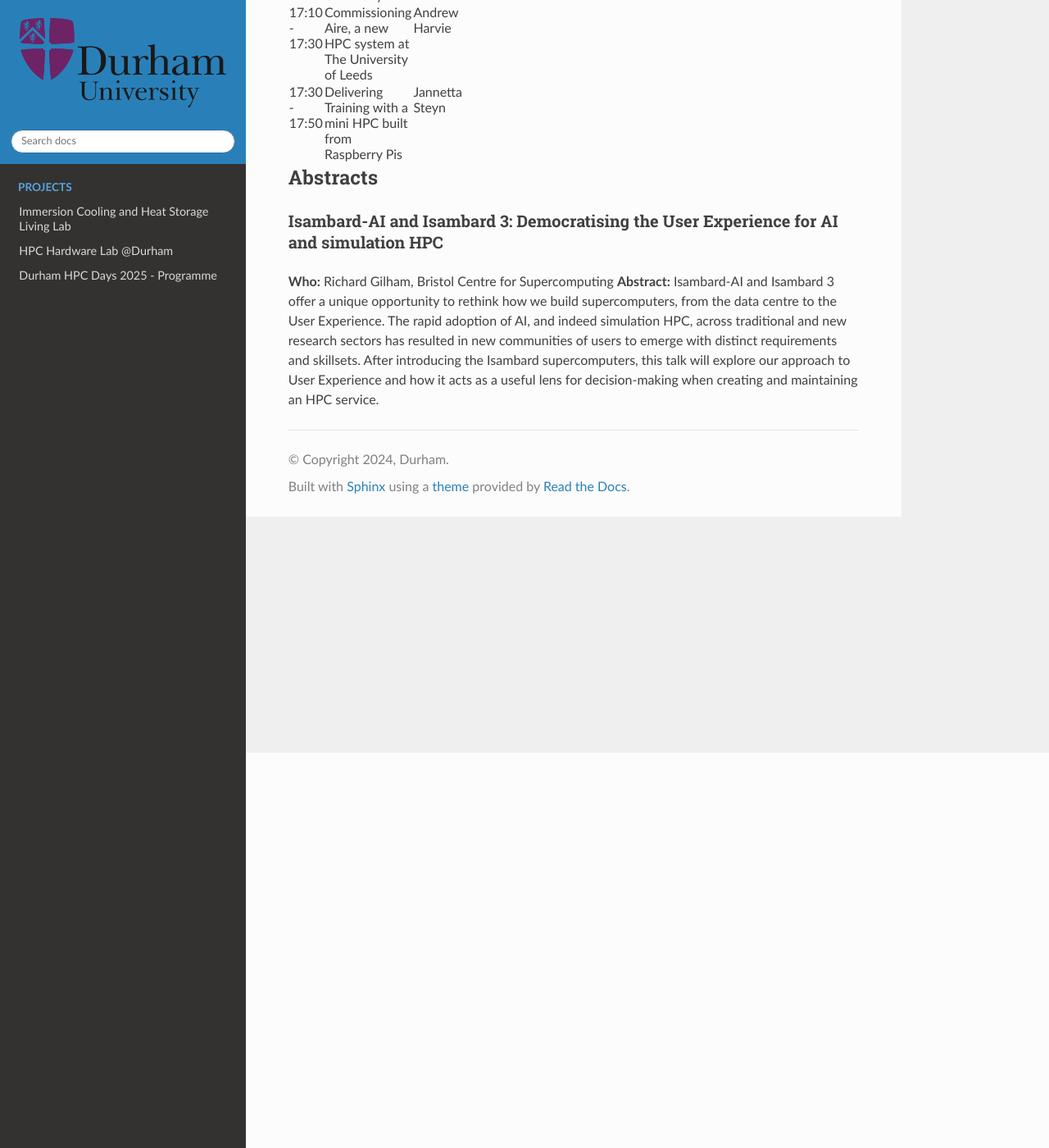
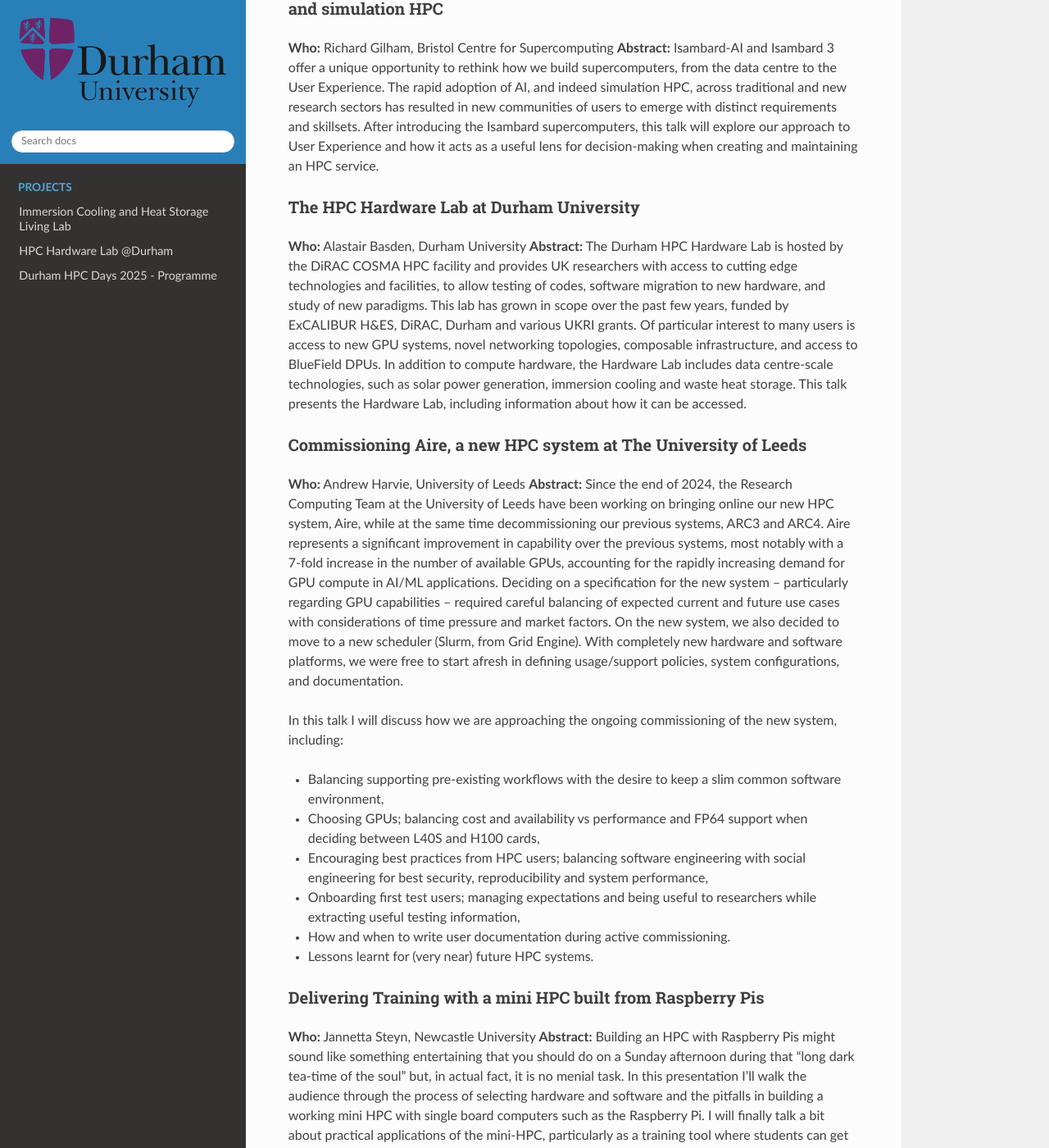
Before and after one commit to ilectra/durham, a Sphinx documentation site: the page built from docs/hpcdays/talks.md, in a window 1280 px wide and 1400 px high, scrolled down 482 px. Shown: the whole window at 82% size. Built offline with Sphinx 7.4.7 and the Read the Docs theme 3.1.0, drawn with Linux system fonts in a browser that asks for light colours; some of the changed text lies outside the part shown.

Commit message:
Update talks.md

```diff
--- a/docs/hpcdays/talks.md
+++ b/docs/hpcdays/talks.md
@@ -7,14 +7,14 @@
 <td><b>Time</b></td>
 <td><b>Talk</b></td>
 <td><b>Who</b></td>
-<td><b>Details</b></td>
+<td></td>
 </tr>
 
 <tr>
 <td>16:30 - 16:50</td>
 <td>Isambard-AI and Isambard 3: Democratising the User Experience for AI and simulation HPC</td>
 <td>Richard Gilham</td>
-<td>[here](https://durham.readthedocs.io/en/latest/hpcdays/talks.html#isambard-ai-and-isambard-3-democratising-the-user-experience-for-ai-and-simulation-hpc)</td>
+<td><a href="https://durham.readthedocs.io/en/latest/hpcdays/talks.html#isambard-ai-and-isambard-3-democratising-the-user-experience-for-ai-and-simulation-hpc">details</a></td>
 </tr>
 
 <tr>
@@ -44,3 +44,23 @@
 ### Isambard-AI and Isambard 3: Democratising the User Experience for AI and simulation HPC
 **Who:** Richard Gilham, Bristol Centre for Supercomputing
 **Abstract:** Isambard-AI and Isambard 3 offer a unique opportunity to rethink how we build supercomputers, from the data centre to the User Experience. The rapid adoption of AI, and indeed simulation HPC, across traditional and new research sectors has resulted in new communities of users to emerge with distinct requirements and skillsets. After introducing the Isambard supercomputers, this talk will explore our approach to User Experience and how it acts as a useful lens for decision-making when creating and maintaining an HPC service.
+
+### The HPC Hardware Lab at Durham University
+**Who:** Alastair Basden, Durham University
+**Abstract:** The Durham HPC Hardware Lab is hosted by the DiRAC COSMA HPC facility and provides UK researchers with access to cutting edge technologies and facilities, to allow testing of codes, software migration to new hardware, and study of new paradigms. This lab has grown in scope over the past few years, funded by ExCALIBUR H&ES, DiRAC, Durham and various UKRI grants. Of particular interest to many users is access to new GPU systems, novel networking topologies, composable infrastructure, and access to BlueField DPUs. In addition to compute hardware, the Hardware Lab includes data centre-scale technologies, such as solar power generation, immersion cooling and waste heat storage. This talk presents the Hardware Lab, including information about how it can be accessed.
+
+### Commissioning Aire, a new HPC system at The University of Leeds
+**Who:** Andrew Harvie, University of Leeds
+**Abstract:** Since the end of 2024, the Research Computing Team at the University of Leeds have been working on bringing online our new HPC system, Aire, while at the same time decommissioning our previous systems, ARC3 and ARC4. Aire represents a significant improvement in capability over the previous systems, most notably with a 7-fold increase in the number of available GPUs, accounting for the rapidly increasing demand for GPU compute in AI/ML applications. Deciding on a specification for the new system – particularly regarding GPU capabilities – required careful balancing of expected current and future use cases with considerations of time pressure and market factors. On the new system, we also decided to move to a new scheduler (Slurm, from Grid Engine). With completely new hardware and software platforms, we were free to start afresh in defining usage/support policies, system configurations, and documentation.
+
+In this talk I will discuss how we are approaching the ongoing commissioning of the new system, including:
+ - Balancing supporting pre-existing workflows with the desire to keep a slim common software environment,
+ - Choosing GPUs; balancing cost and availability vs performance and FP64 support when deciding between L40S and H100 cards,
+ - Encouraging best practices from HPC users; balancing software engineering with social engineering for best security, reproducibility and system performance,
+ - Onboarding first test users; managing expectations and being useful to researchers while extracting useful testing information,
+ - How and when to write user documentation during active commissioning.
+ - Lessons learnt for (very near) future HPC systems.
+
+### Delivering Training with a mini HPC built from Raspberry Pis
+**Who:** Jannetta Steyn, Newcastle University
+**Abstract:** Building an HPC with Raspberry Pis might sound like something entertaining that you should do on a Sunday afternoon during that "long dark tea-time of the soul" but, in actual fact, it is no menial task. In this presentation I'll walk the audience through the process of selecting hardware and software and the pitfalls in building a working mini HPC with single board computers such as the Raspberry Pi. I will finally talk a bit about practical applications of the mini-HPC, particularly as a training tool where students can get to grips with a real HPC system in a safe setting where the consequences of making mistakes are minimal.
```
